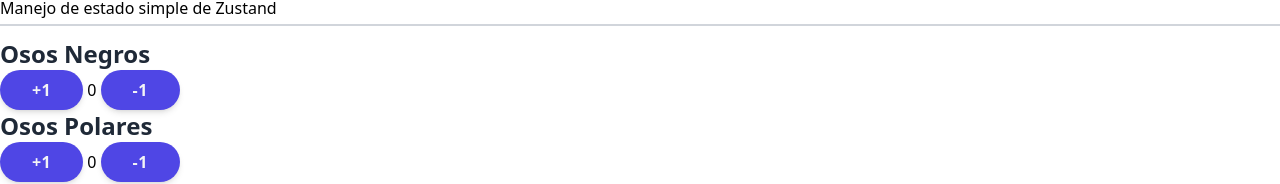
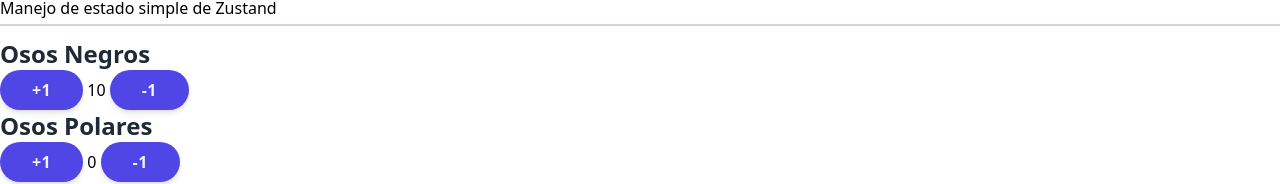
Before and after one commit to AntonioER9/zustand-dashboard, a React (Vite) app: page /dashboard/bears in a window 1280 px wide. Shown: the part 742-926 px from the top of the page. Built offline with nearby package versions, Linux system fonts and the light colour scheme.

Commit message:
add our first store

```diff
--- a/package.json
+++ b/package.json
@@ -14,7 +14,8 @@
     "react": "^18.2.0",
     "react-dom": "^18.2.0",
     "react-icons": "^4.11.0",
-    "react-router-dom": "^6.16.0"
+    "react-router-dom": "^6.16.0",
+    "zustand": "^4.5.2"
   },
   "devDependencies": {
     "@types/react": "^18.2.15",
--- a/src/pages/01-basic/BearPage.tsx
+++ b/src/pages/01-basic/BearPage.tsx
@@ -1,6 +1,12 @@
 import { WhiteCard } from '../../components';
+import { useBearStore } from '../../stores';
 
 export const BearPage = () => {
+
+  const blackBears = useBearStore(state => state.blackBears)
+  const increaseBlackBears = useBearStore(state => state.increaseBlackBears)
+
+
   return (
     <>
       <h1>Contador de Osos</h1>
@@ -13,9 +19,9 @@
           <h2>Osos Negros</h2>
 
           <div className="flex flex-col md:flex-row">
-            <button> +1</button>
-            <span className="text-3xl mx-2 lg:mx-10"> 0 </span>
-            <button>-1</button>
+            <button onClick={ () => increaseBlackBears(+1) }> +1</button>
+            <span className="text-3xl mx-2 lg:mx-10"> {blackBears} </span>
+            <button onClick={ () => increaseBlackBears(-1) }>-1</button>
           </div>
 
         </WhiteCard>
--- /dev/null
+++ b/src/stores/bears/bears.store.ts
@@ -0,0 +1,53 @@
+import { create } from 'zustand'
+
+interface Bear {
+  id: number;
+  name: string;
+}
+
+
+interface BearState {
+  blackBears: number;
+  polarBears: number;
+  pandaBears: number;
+
+  bears: Bear[];
+
+  computed: {
+    totalBears: number;
+  },
+
+  increaseBlackBears: (by: number) => void;
+  increasePolarBears: (by: number) => void;
+  increasePandaBears: (by: number) => void;
+
+  doNothing: () => void;
+  addBear:   () => void;
+  clearBears: () => void;
+}
+
+export const useBearStore = create<BearState>()((set, get) => ({
+  blackBears: 10,
+  polarBears: 5,
+  pandaBears: 1,
+
+
+  bears: [ { id: 1, name: 'Oso #1' }  ],
+
+  computed: {
+    get totalBears() {
+      return get().blackBears + get().polarBears + get().pandaBears + get().bears.length;
+    }
+  },
+
+  increaseBlackBears: (by: number) => set((state) => ({ blackBears: state.blackBears + by })),
+  increasePolarBears: (by: number) => set((state) => ({ polarBears: state.polarBears + by })),
+  increasePandaBears: (by: number) => set((state) => ({ pandaBears: state.pandaBears + by })),
+
+  doNothing: () => set(state => ({ bears: [...state.bears] })),
+  addBear: () => set(state => ({
+    bears: [...state.bears, { id: state.bears.length + 1, name: `Oso #${ state.bears.length + 1 }` }]
+  })),
+  clearBears: () => set({ bears: [] })
+
+}));
--- /dev/null
+++ b/src/stores/index.ts
@@ -0,0 +1 @@
+export * from './bears/bears.store';
```
Also changed, not shown: 1 other file (tests, documents, lock files or other folders).
